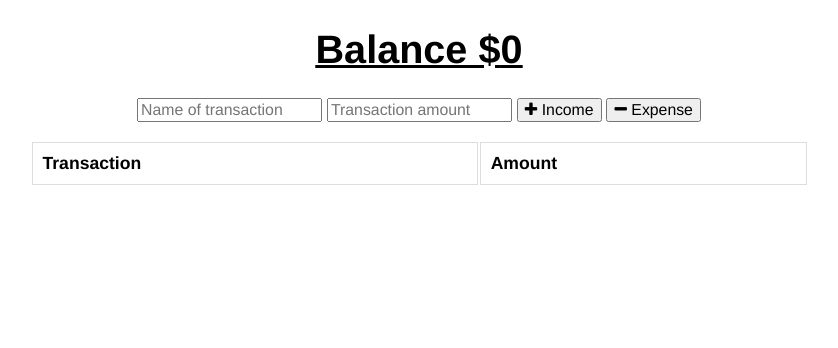
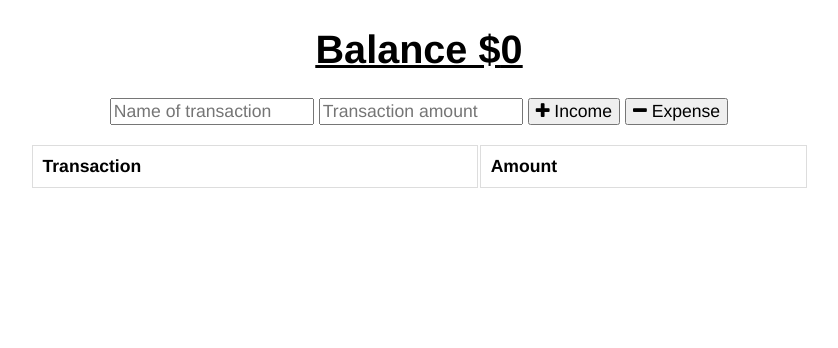
Before and after one commit to rthomson412/TravelBalance-PWA, a website: page public/index.html in a window 1280 px wide. Shown: the whole page, without its empty margins (221-1059 px from the left). Drawn offline with nearby package versions, Linux system fonts and the light colour scheme; no server answers.

Commit message:
Update styles.css

```diff
--- a/public/css/styles.css
+++ b/public/css/styles.css
@@ -4,7 +4,7 @@ body {
 }
 
 button, input {
-  font-size: 90%;
+  font-size: 100%;
   font-family: Helvetica, Arial;
 }
 
```
